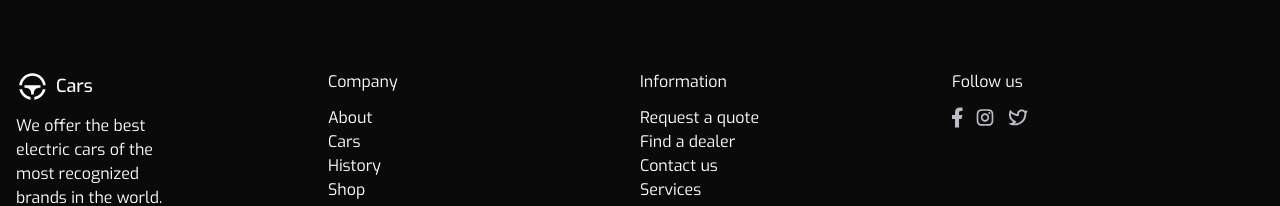
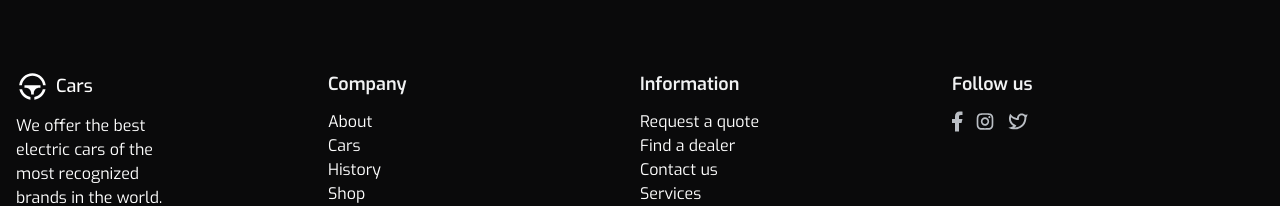
Before and after one commit to Mursaleen00/Cars, a Next.js app: page / in a window 1280 px wide. Shown: the part 3877-4083 px from the top of the page. Built offline with nearby package versions, Linux system fonts and the light colour scheme.

Commit message:
text set

```diff
--- a/src/components/Footer.tsx
+++ b/src/components/Footer.tsx
@@ -19,7 +19,7 @@ function Footer() {
         </div>
 
         <div className="flex flex-col gap-y-3 w-full sm:w-1/2 md:w-1/4">
-          <h1>Company</h1>
+          <h1 className="text-lg font-semibold text-theme-title-color">Company</h1>
           <ul>
             <li className="cursor-pointer">About</li>
             <li className="cursor-pointer">Cars</li>
@@ -29,7 +29,7 @@ function Footer() {
         </div>
 
         <div className="flex flex-col gap-y-3 w-full sm:w-1/2 md:w-1/4">
-          <h1>Information</h1>
+          <h1 className="text-lg font-semibold text-theme-title-color">Information</h1>
           <ul>
             <li className="cursor-pointer">Request a quote</li>
             <li className="cursor-pointer">Find a dealer</li>
@@ -39,7 +39,7 @@ function Footer() {
         </div>
 
         <div className="flex flex-col gap-y-3 w-full sm:w-1/2 md:w-1/4 items-center sm:items-start">
-          <h1>Follow us</h1>
+          <h1 className="text-lg font-semibold text-theme-title-color">Follow us</h1>
           <div className="flex gap-x-3">
             <Image
               alt="Logo"
```
